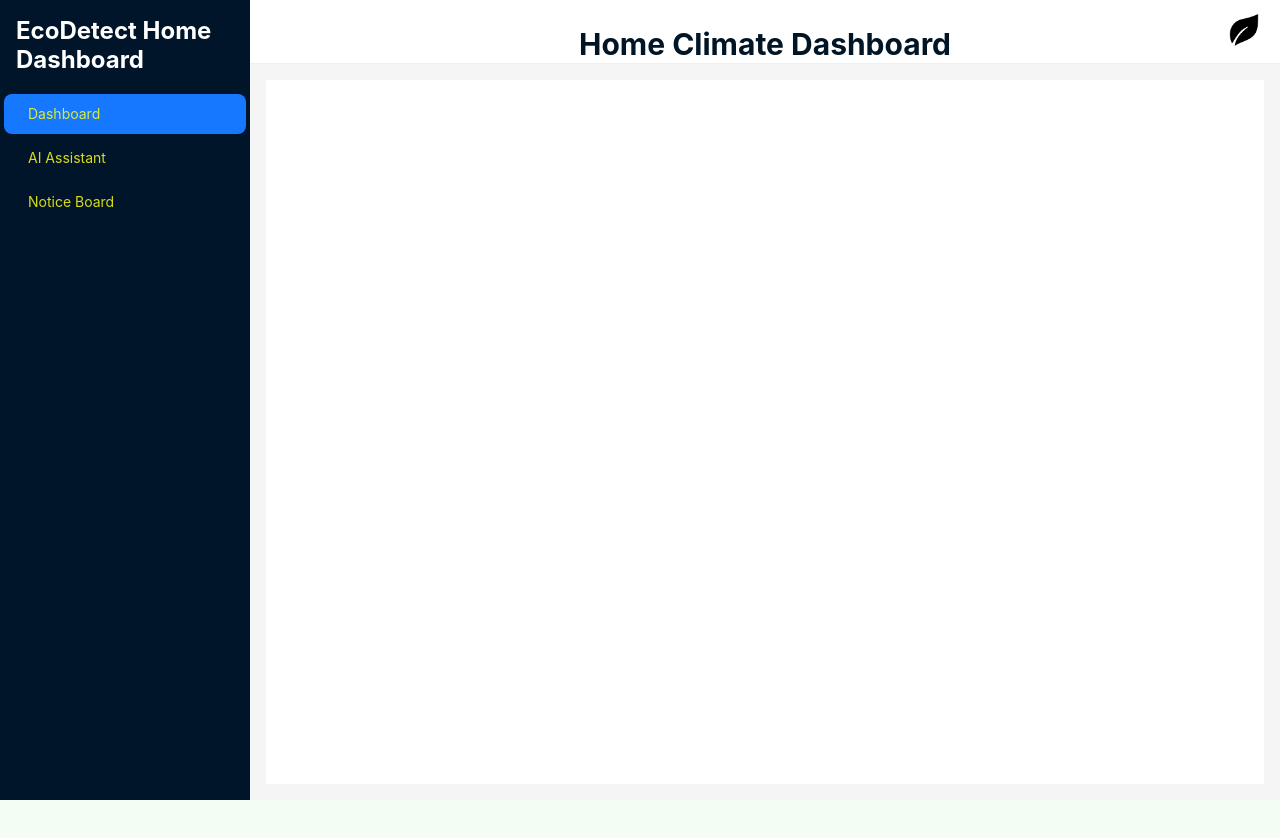
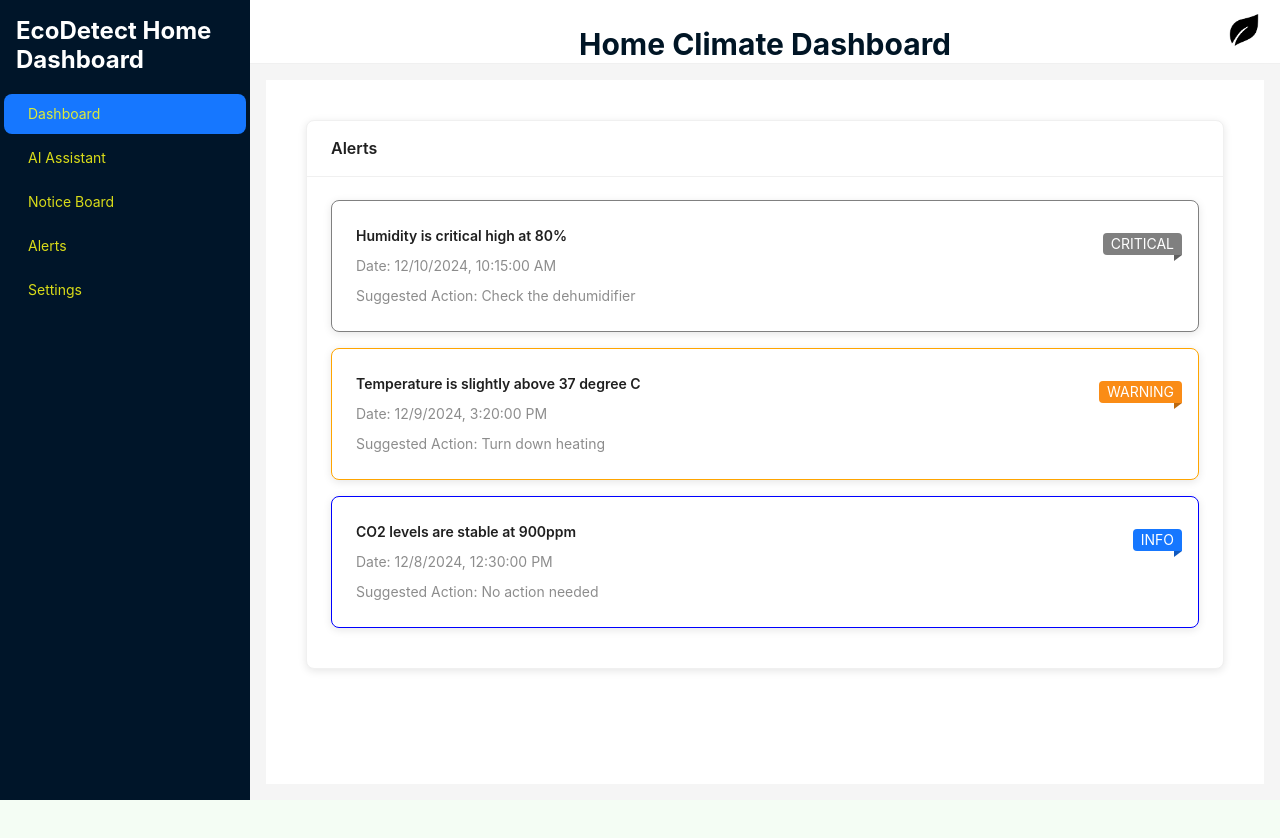
Before and after one commit to SanRob1325/EcoDetect_Application, a React (Create React App) app in the folder sensor-frontend/: page /alerts in a window 1280 px wide. Shown: the top 838 px of the page. Built offline with nearby package versions, Linux system fonts and the light colour scheme.

Commit message:
added alerts and notifications

```diff
--- a/sensor-frontend/package.json
+++ b/sensor-frontend/package.json
@@ -7,12 +7,13 @@
     "@testing-library/react": "^13.4.0",
     "@testing-library/user-event": "^13.5.0",
     "antd": "^5.22.2",
+    "aws-amplify": "^6.10.2",
     "axios": "^1.7.7",
     "react": "^18.3.1",
     "react-dom": "^18.3.1",
     "react-gauge-chart": "^0.5.1",
     "react-router-dom": "^7.0.1",
-    "react-scripts": "5.0.1",
+    "react-scripts": "^5.0.1",
     "web-vitals": "^2.1.4"
   },
   "scripts": {
--- /dev/null
+++ b/sensor-frontend/src/AlertCard.js
@@ -0,0 +1,38 @@
+import React from 'react';
+import {Card, Badge, Typography} from 'antd'
+
+const {Text} = Typography;
+
+const AlertCard = ({alert}) => {
+    const getStatusColor = (type) =>{
+        switch(type){
+            case 'crtical':
+                return 'red';
+            case 'warning':
+                return 'orange';
+            case 'info':
+                return 'blue'
+            default:
+                return 'gray';
+
+        }
+    };
+
+    return(
+       <Card style={{marginBottom: '16px', border: `1px solid ${getStatusColor(alert.type)}`}}>
+            <Badge.Ribbon text={alert.type.toUpperCase()} color={getStatusColor(alert.type)}>
+                <div>
+                    <Text strong>{alert.message}</Text>
+                </div>
+                <div style={{ marginTop: '8px'}}>
+                    <Text type="secondary">Date: {new Date(alert.date).toLocaleString()}</Text>
+                </div>
+                <div style={{ marginTop: '8px'}}>
+                    <Text type="secondary">Suggested Action: {alert.suggestedAction || 'None'}</Text>
+                </div>
+            </Badge.Ribbon>
+       </Card>
+    );
+};
+
+export default AlertCard;
--- /dev/null
+++ b/sensor-frontend/src/Alerts.js
@@ -0,0 +1,22 @@
+import React from 'react';
+import {Card} from 'antd';
+import AlertCard from './AlertCard';
+
+const alerts = [
+    {id: 1, message: 'Humidity is critical high at 80%',type: 'critical',date: '2024-12-10T10:15:00', suggestedAction: 'Check the dehumidifier'},
+    {id: 2, message: 'Temperature is slightly above 37 degree C',type: 'warning',date: '2024-12-09T15:20:00', suggestedAction: 'Turn down heating'},
+    {id: 3, message: 'CO2 levels are stable at 900ppm',type: 'info',date: '2024-12-08T12:30:00', suggestedAction: 'No action needed'}
+
+];
+
+const Alerts = () => {
+    return(
+        <Card title="Alerts" style={{margin: '16px'}}>
+            {alerts.map((alert) => (
+                <AlertCard key={alert.id} alert={alert} />
+            ))}
+        </Card>
+    );
+
+};
+export default Alerts;
--- a/sensor-frontend/src/App.js
+++ b/sensor-frontend/src/App.js
@@ -5,6 +5,8 @@ import './App.css';
 import AIAssistant from './AIAssistant';
 import Dashboard from './Dashboard'
 import NoticeBoard from './NoticeBoard';
+import SettingsPage from './SettingsPage';
+import Alerts from './Alerts';
 import logo from './Icon-Only-Black.png'
 
 const { Header, Content, Sider } = Layout;
@@ -23,6 +25,8 @@ const App = () => {
             <Menu.Item key="1"><Link to="/">Dashboard</Link></Menu.Item>
             <Menu.Item key="2"><Link to="/ai-assistant">AI Assistant</Link></Menu.Item>
             <Menu.Item key="3"><Link to="/notice-board">Notice Board</Link></Menu.Item>
+            <Menu.Item key="4"><Link to="/alerts">Alerts</Link></Menu.Item>
+            <Menu.Item key="5"><Link to="/settings">Settings</Link></Menu.Item>
           </Menu>
         </Sider>
         <Layout>
@@ -35,6 +39,8 @@ const App = () => {
               <Route path="/" element={<Dashboard />} />
               <Route path="/ai-assistant" element={<AIAssistant />} />
               <Route path="/notice-board" element={<NoticeBoard />} />
+              <Route path="/alerts" element={<Alerts />} />
+              <Route path="/settings" element={<SettingsPage />} />
             </Routes>
           </Content>
         </Layout>
--- /dev/null
+++ b/sensor-frontend/src/SettingsPage.js
@@ -0,0 +1,53 @@
+import React, {useState} from 'react';
+import {Card, Form, InputNumber,Switch, Button} from 'antd';
+
+const SettingsPage = () => {
+    const [settings,setSettings] = useState({
+        temperature: {low:20, high: 25},
+        humiidity: {low: 30, high: 30},
+        co2: {max: 1000},
+        notificationPreferences: {email: true, sms: true},
+    });
+
+    const onFinish = (values) => {
+        console.log('Updated settings:', values);
+        setSettings(values);
+    };
+
+    return(
+        <Card title="Settings" style={{margin: '16px'}}>
+            <Form
+                initialValues={settings}
+                layout='vertical'
+                onFinish={onFinish}
+            >
+                <Form.Item label="Temperature Low Threshold" name={['temperature', 'low']}>
+                    <InputNumber min={-50} max={50} />
+                </Form.Item>
+                <Form.Item labl="Temperature High Threshold" name={['temperature', 'high']}>
+                    <InputNumber min={-50} max={50} />
+                </Form.Item>
+                <Form.Item label="Humidity Low Threshold" name={['humidity', 'low']}>
+                    <InputNumber min={0} max={100} />
+                </Form.Item>
+                <Form.Item label="Humidity High Threshold" name={['humidity', 'high']}>
+                    <InputNumber min={0} max={100} />
+                </Form.Item>
+                <Form.Item label="CO2 Max Threshold" name={['co2', 'max']}>
+                    <InputNumber min={0} max={5000} />
+                </Form.Item>
+                <Form.Item label="Email Notifications" name={['notificationPreferences', 'email']} valuePropName='checked'>
+                    <Switch />
+                </Form.Item>
+                <Form.Item label="SMS Notifications" name={['notificationPreferences', 'sms']} valuePropName='checked'>
+                    <Switch />
+                </Form.Item>
+                <Form.Item>
+                    <Button type="primary" htmlType='submit'>Save Settings</Button>
+                </Form.Item>
+            </Form>
+        </Card>
+    );
+};
+
+export default SettingsPage;
```
Also changed, not shown: 2 other files (tests, documents, lock files or other folders).
